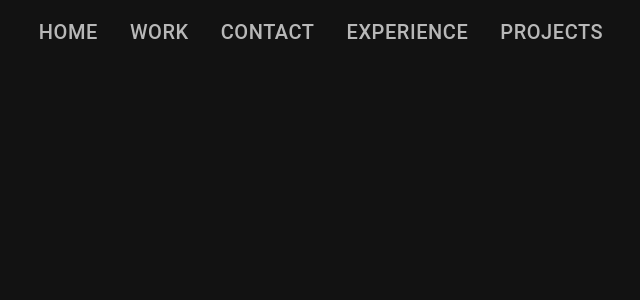
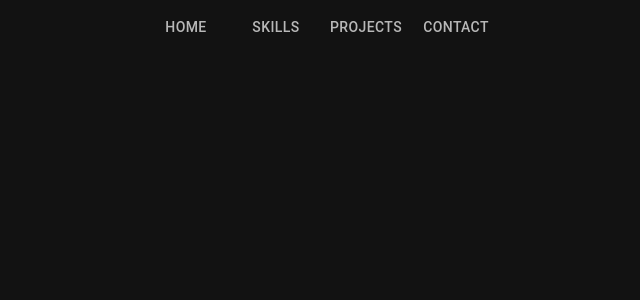
Before and after one commit to peoplestealusernames/website, a React (Create React App) app: page / in a window 1280 px wide. Shown: the top 300 px of the page, without its empty margins (319-959 px from the left). Built offline with nearby package versions, Linux system fonts and the light colour scheme.

Commit message:
renamed experience to skills removed work from nav bar

```diff
--- a/src/App.tsx
+++ b/src/App.tsx
@@ -27,7 +27,7 @@ function App() {
           <Route path="website/projects" element={
             <ProjectPage />
           } />
-          <Route path="website/experience" element={
+          <Route path="website/skills" element={
             <ExperiencePage />
           } />
           <Route path="website/projects/db" element={
--- a/src/components/Naviation.tsx
+++ b/src/components/Naviation.tsx
@@ -3,24 +3,28 @@ import { Link } from "react-router-dom"
 
 const items = [
     { path: '/website/', label: 'Home' },
-    { path: '/website/work', label: 'Work' },
+    { path: '/website/skills', label: 'Skills' },
+    { path: '/website/projects', label: 'Projects' },
     { path: '/website/contact', label: 'Contact' },
-    { path: '/website/experience', label: 'Experience' },
-    { path: '/website/projects', label: 'Projects' }
 ]
 
 export function Navigation() {
     return (
-        <Tabs centered sx={{
-            p: 1,
-            display: "flex",
-            textAlign: "center", verticalAlign: "top"
-        }}>
+        <Tabs
+            scrollButtons="auto"
+            centered sx={{
+                p: 0.5,
+                display: "flex",
+                margin: "auto",
+                textAlign: "center", verticalAlign: "top"
+            }}>
             {items.map(item => {
                 return (
                     <Tab component={Link} label={item.label} to={item.path}
                         sx={{
-                            verticalAlign: "middle", textAlign: "center", fontSize: 20
+                            p: 0,
+                            m: 0,
+                            verticalAlign: "middle", textAlign: "center"
                         }}
                     ></Tab>
                 )
```
